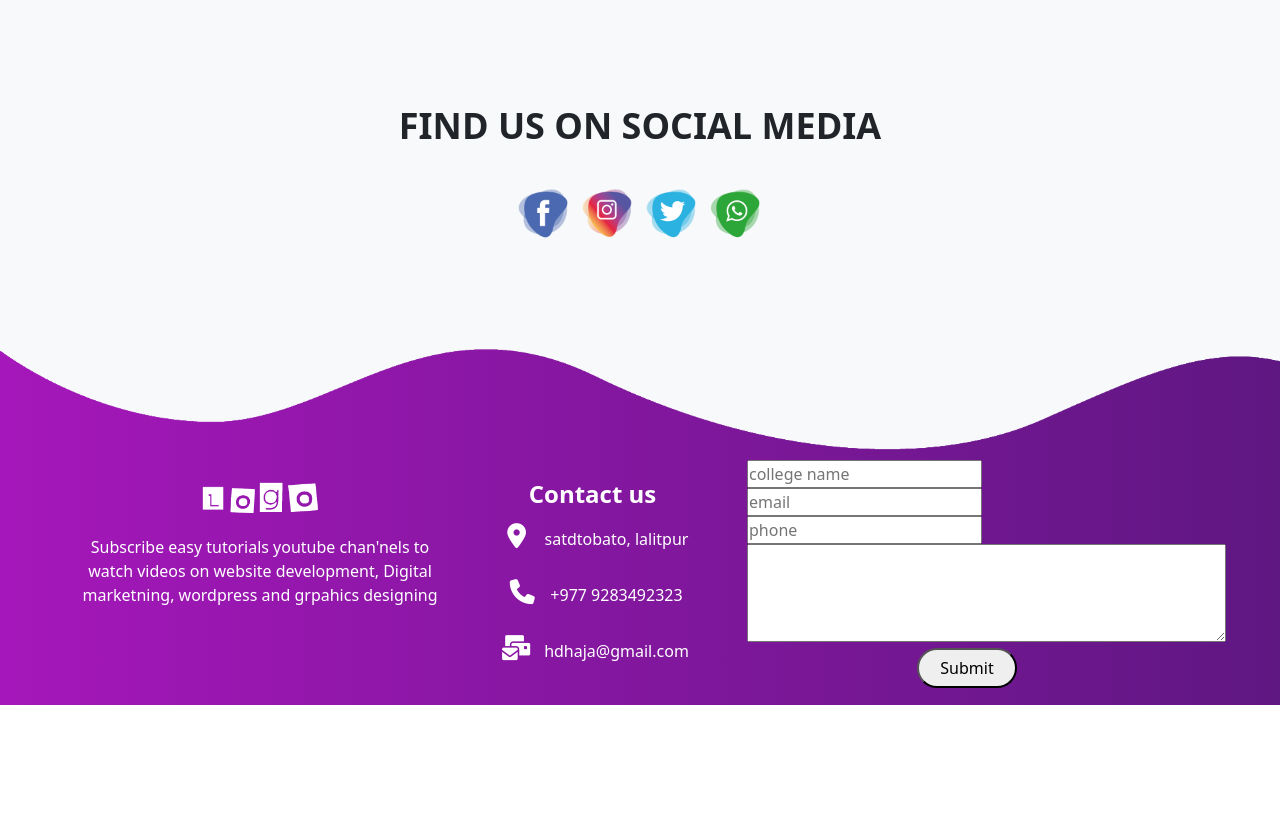
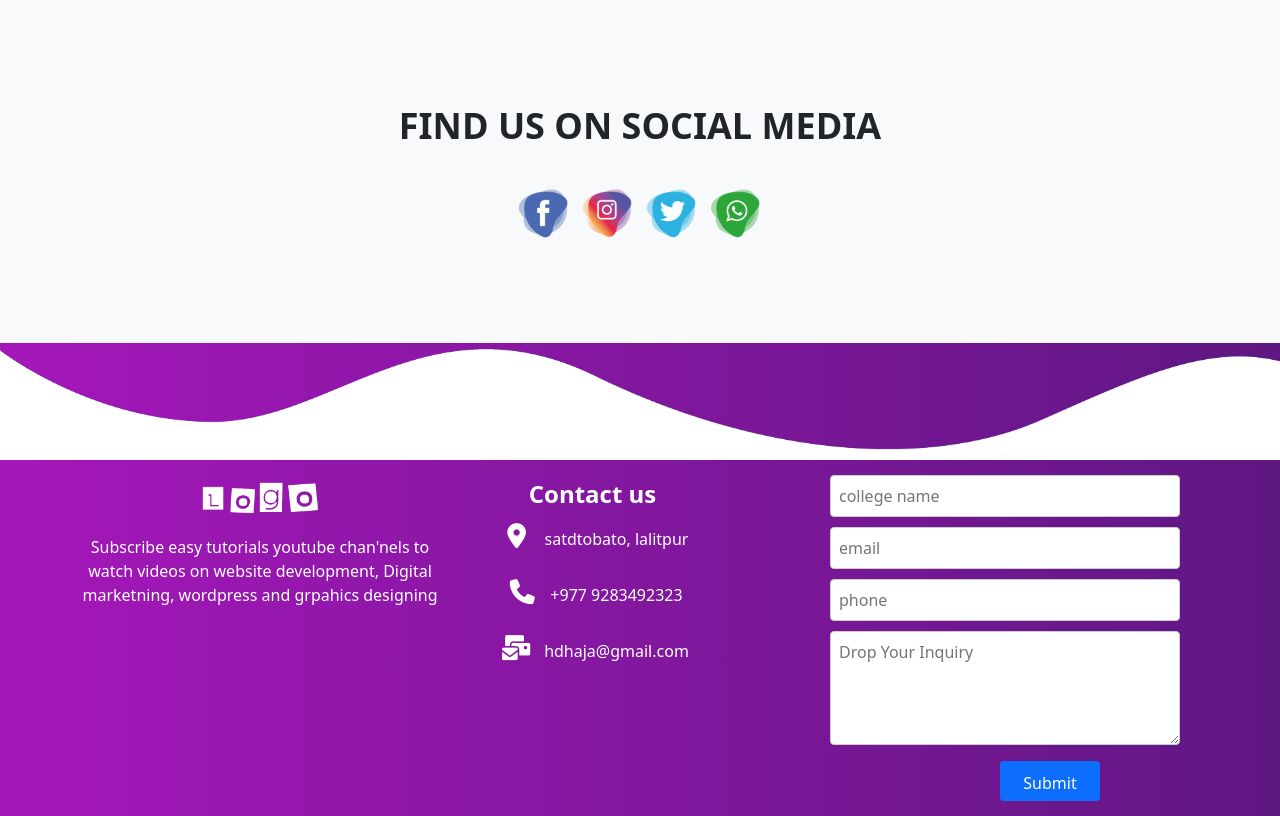
Before and after one commit to Pakhrin007/Alpine, a Django app: page / in a window 1280 px wide. Shown: the part 2132-2948 px from the top of the page. Before the commit the page ends 2837 px from the top, so only its background shows below. Run offline with Django 5.2, Linux system fonts and the light colour scheme.

Commit message:
Completed

```diff
--- a/Alpine/Alpine/urls.py
+++ b/Alpine/Alpine/urls.py
@@ -16,11 +16,11 @@ Including another URLconf
 """
 from django.contrib import admin
 from django.urls import path
-from app import views
+from app import views  # Make sure this import is correct
 
 urlpatterns = [
     path('admin/', admin.site.urls),
-    path('', views.home,name='home'),
-    path('api/message/', views.ContactMessageView.as_view(),name='contactmessage'),
-    path('api/message/<int:pk>/', views.ContactMessageRetrieveUpdateDestroyView.as_view(),name='contact_message_retreive_update_view'),
+    path('', views.home, name='home'),
+    # path('api/message/', views.ContactMessageView.as_view(), name='contactmessage'),
+    # path('api/message/<int:pk>/', views.ContactMessageRetrieveUpdateDestroyView.as_view(), name='contact_message_retreive_update_view'),
 ]
--- a/Alpine/app/static/js/smooth-scroll.js
+++ b/Alpine/app/static/js/smooth-scroll.js
@@ -17,7 +17,7 @@
 		topOnEmptyHash: true,
 
 		// Speed & Duration
-		speed: 2000,
+		speed: 100,
 		speedAsDuration: false,
 		durationMax: null,
 		durationMin: null,
--- a/Alpine/app/templates/index.html
+++ b/Alpine/app/templates/index.html
@@ -172,7 +172,7 @@
 <!-- footer section -->
 
 <section id="footer">
-  <img src="images/wave2.png" class="footer-img" alt="">
+  <img src="images/wave1.png" class="footer-img" alt="">
 <div class="container">
   <div class="row">
     <div class="col-md-4 footer-box text-center">
@@ -188,19 +188,14 @@
         <p> <i class="fa-solid fa-envelopes-bulk"></i>hdhaja@gmail.com</p>
       </div>
 
-      <form method="post" class="col-md-2  text-center">
-        <input type="text" placeholder="college name" name="college_name" >
-        <input type="email" placeholder="email" name="email" >
-        <input type="text" placeholder="phone" name="phone" >
-
-
-        <textarea id="inquiry" name="message" rows="4" cols="50" placeholder="Drop Your Inquiry">
-        </textarea><br>
-        <!-- HTML !-->
-<button class="button" role="button">Submit</button>
-
-{% csrf_token %}
-      </form>
+      <form method="post" class="col-md-4 footer-form text-center" style="padding: 15px; margin-left: 80px;">
+        <input type="text" placeholder="college name" name="college_name" style="width: 100%; margin-bottom: 10px; padding: 8px; border: 1px solid #ccc; border-radius: 4px;">
+        <input type="email" placeholder="email" name="email" style="width: 100%; margin-bottom: 10px; padding: 8px; border: 1px solid #ccc; border-radius: 4px;">
+        <input type="text" placeholder="phone" name="phone" style="width: 100%; margin-bottom: 10px; padding: 8px; border: 1px solid #ccc; border-radius: 4px;">
+        <textarea id="inquiry" name="message" rows="4" cols="50" placeholder="Drop Your Inquiry" style="width: 100%; margin-bottom: 10px; padding: 8px; border: 1px solid #ccc; border-radius: 4px; resize: vertical;"></textarea><br>
+        <button class="button" role="button" style="background-color: #0d6efd; color: white; border: none; padding: 10px 20px; border-radius: 4px; cursor: pointer;margin-right: 200px;">Submit</button>
+        {% csrf_token %}
+    </form>
 
   </div>
 </div>
--- a/Alpine/app/views.py
+++ b/Alpine/app/views.py
@@ -1,39 +1,62 @@
-from django.shortcuts import render,redirect
-from . models import ContactMessage
+from django.shortcuts import render, redirect
+from rest_framework.generics import ListCreateAPIView, RetrieveUpdateDestroyAPIView
+from rest_framework.permissions import IsAuthenticated
+from .models import ContactMessage
 from .serializers import ContactMessageSerializer
-from rest_framework.generics import ListCreateAPIView,RetrieveUpdateDestroyAPIView
-from rest_framework.permissions import IsAuthenticated
 import requests
 
-# Create your views here.
+# # Create your views here.
 
-def home(request):
-    url=f'http://127.0.0.1:8000/api/message/'
-    if request.method=="POST":
-        college_name=request.POST.get('college_name')
-        email=request.POST.get('email')
-        phone=request.POST.get('phone')
-        message=request.POST.get('message')
-        data={
-            'college_name':college_name,
-            'email':email,
-            'phone':phone,
-            'message':message,
-        }
-        response=requests.post(url,json=data)
-        return redirect('home')
-    return render(request,'index.html')
+# def home(request):
+#     url=f'http://127.0.0.1:8000/api/message/'
+#     if request.method=="POST":
+#         college_name=request.POST.get('college_name')
+#         email=request.POST.get('email')
+#         phone=request.POST.get('phone')
+#         message=request.POST.get('message')
+#         data={
+#             'college_name':college_name,
+#             'email':email,
+#             'phone':phone,
+#             'message':message,
+#         }
+#         response=requests.post(url,json=data)
+#         return redirect('home')
+#     return render(request,'index.html')
 
 
 
-class ContactMessageView(ListCreateAPIView):
-    permission_classes=[IsAuthenticated]
-    queryset=ContactMessage.objects.all()
-    serializer_class=ContactMessageSerializer
+# class ContactMessageView(ListCreateAPIView):
+#     # permission_classes = [IsAuthenticated]
+#     queryset = ContactMessage.objects.all()
+#     serializer_class = ContactMessageSerializer
 
 
 
-class ContactMessageRetrieveUpdateDestroyView(RetrieveUpdateDestroyAPIView):
-    permission_classes=[IsAuthenticated]
-    queryset=ContactMessage.objects.all()
-    serializer_class=ContactMessageSerializer
+# class ContactMessageRetrieveUpdateDestroyView(RetrieveUpdateDestroyAPIView):
+#     permission_classes=[IsAuthenticated]
+#     queryset=ContactMessage.objects.all()
+#     serializer_class=ContactMessageSerializer
+
+
+
+from django.contrib import messages
+
+def home(request):
+    if request.method == "POST":
+        college_name = request.POST.get('college_name')
+        email = request.POST.get('email')
+        phone = request.POST.get('phone')
+        message = request.POST.get('message')
+        try:
+            ContactMessage.objects.create(
+                college_name=college_name,
+                email=email,
+                phone=phone,
+                message=message
+            )
+            messages.success(request, 'Your message has been sent successfully!')
+        except Exception as e:
+            messages.error(request, f'An error occurred: {str(e)}')
+        return redirect('home')
+    return render(request, 'index.html')
```
